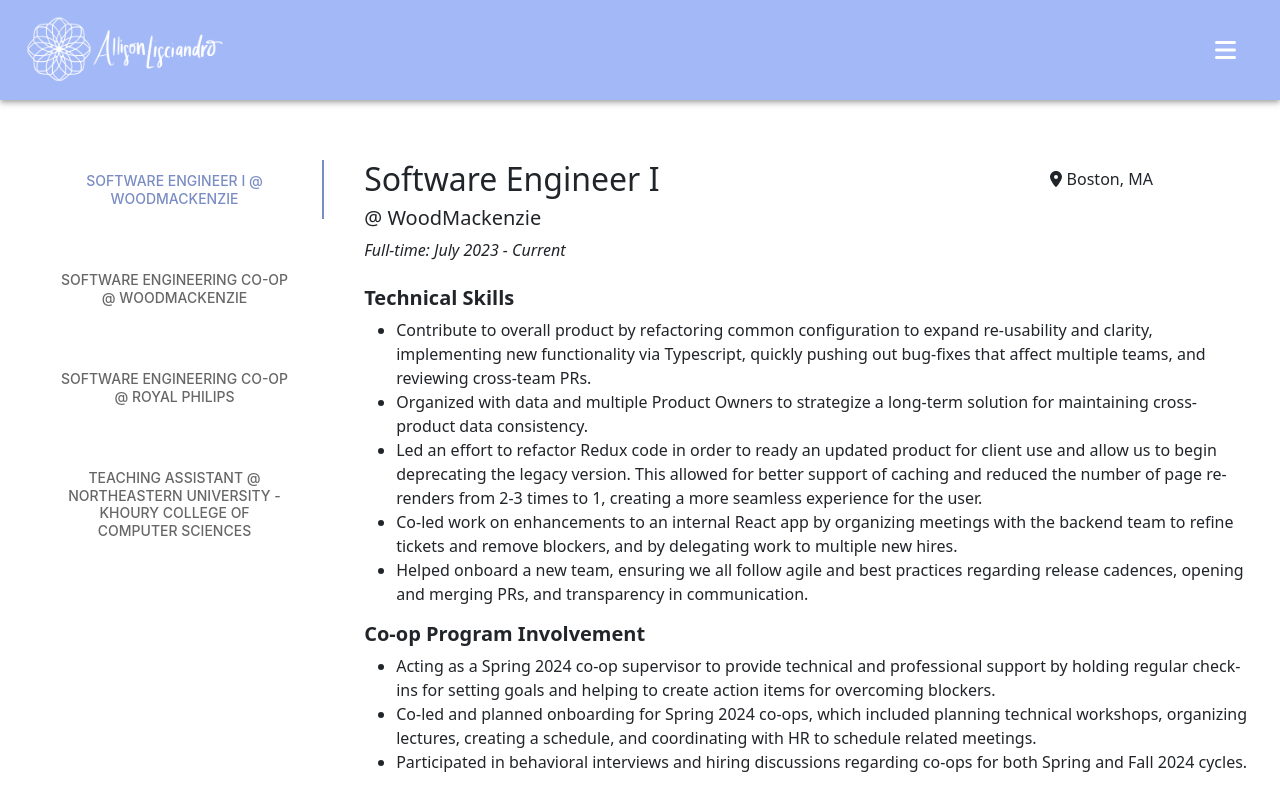
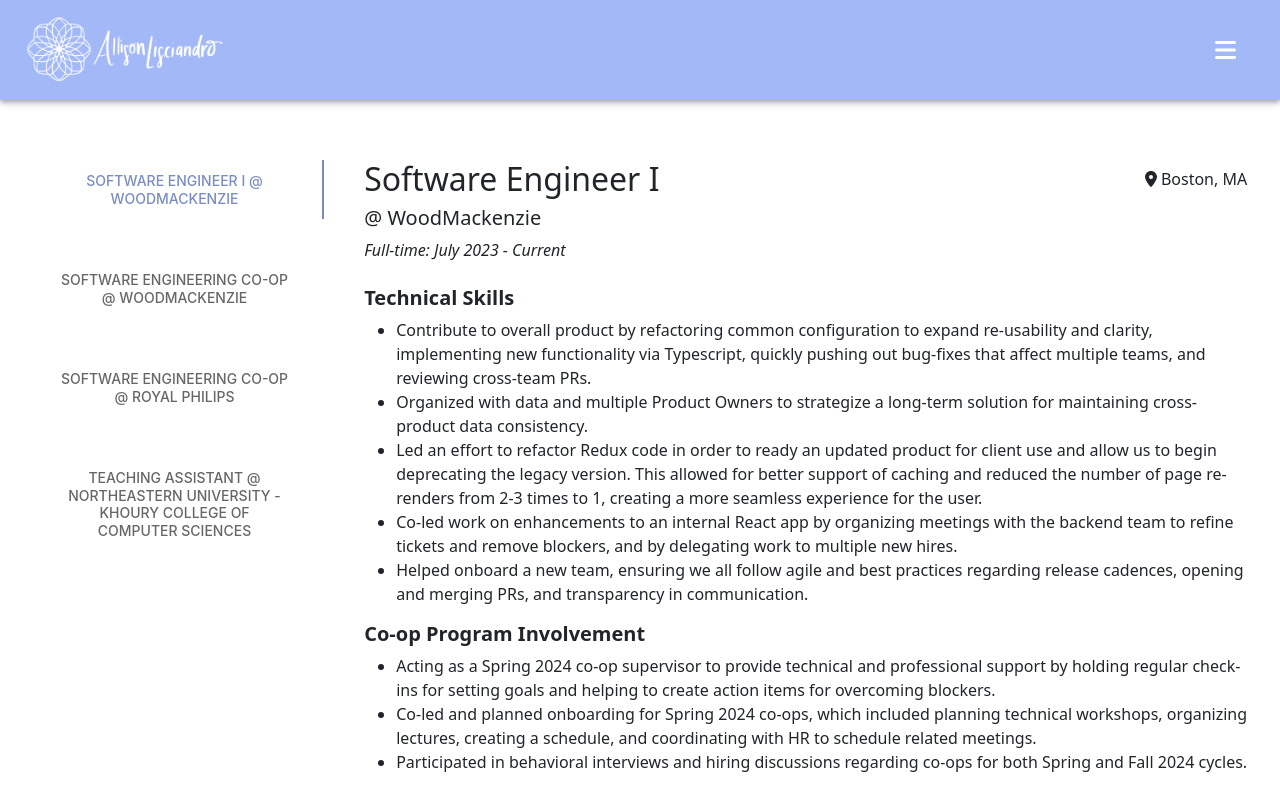
Before and after one commit to lisciandro-a/personal-site-revamp, a React (Create React App) app: page /work-experience in a window 1280 px wide. Shown: the top 792 px of the page. Built offline with nearby package versions, Linux system fonts and the light colour scheme.

Commit message:
more small formatting

```diff
--- a/src/pages/WorkExperience/WorkDetails.js
+++ b/src/pages/WorkExperience/WorkDetails.js
@@ -21,7 +21,7 @@
                                 {experience.jobTitle}
                             </h2>
                         </Col>
-                        <Col sm={3} style={{marginTop: '10px'}} className="location">
+                        <Col sm={3} style={{marginTop: '10px', textAlign: 'right', paddingRight:'20px'}} className="location">
                             <h6>
                                 <FontAwesomeIcon icon={faLocationDot} />
                                 &nbsp;
```
